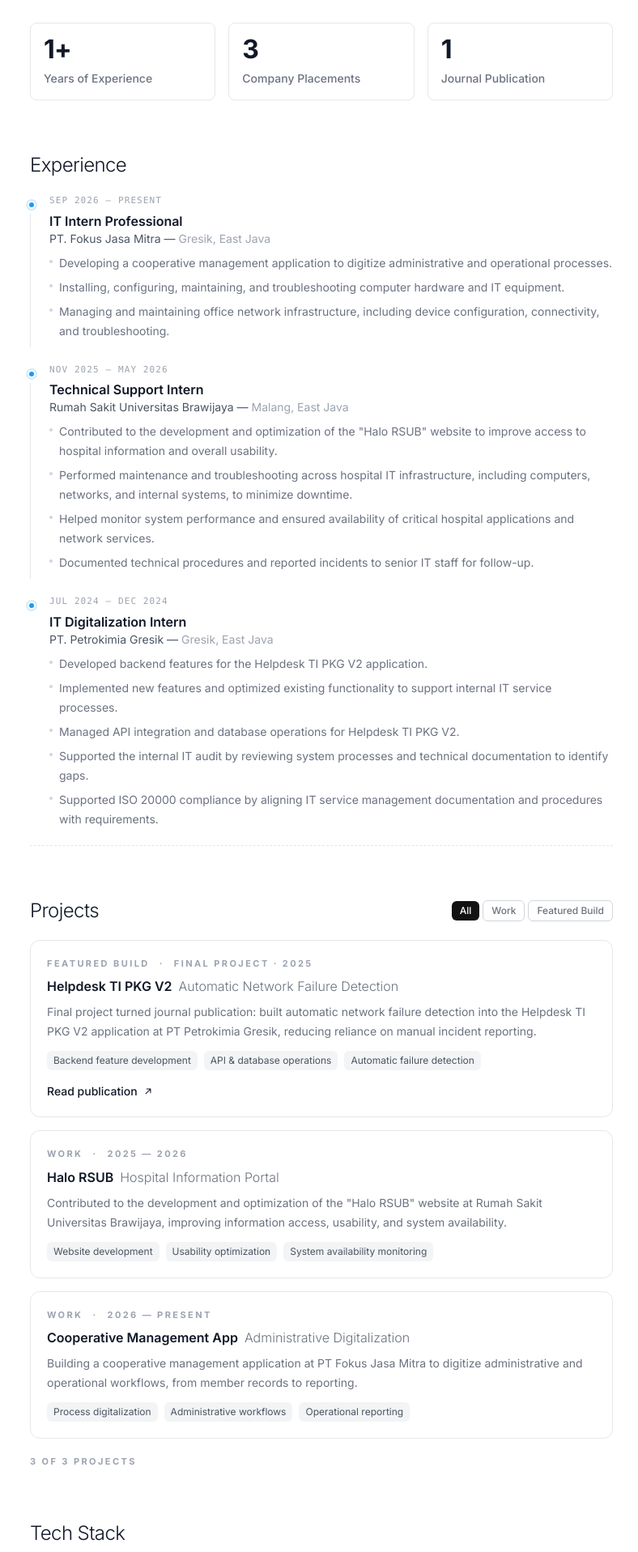
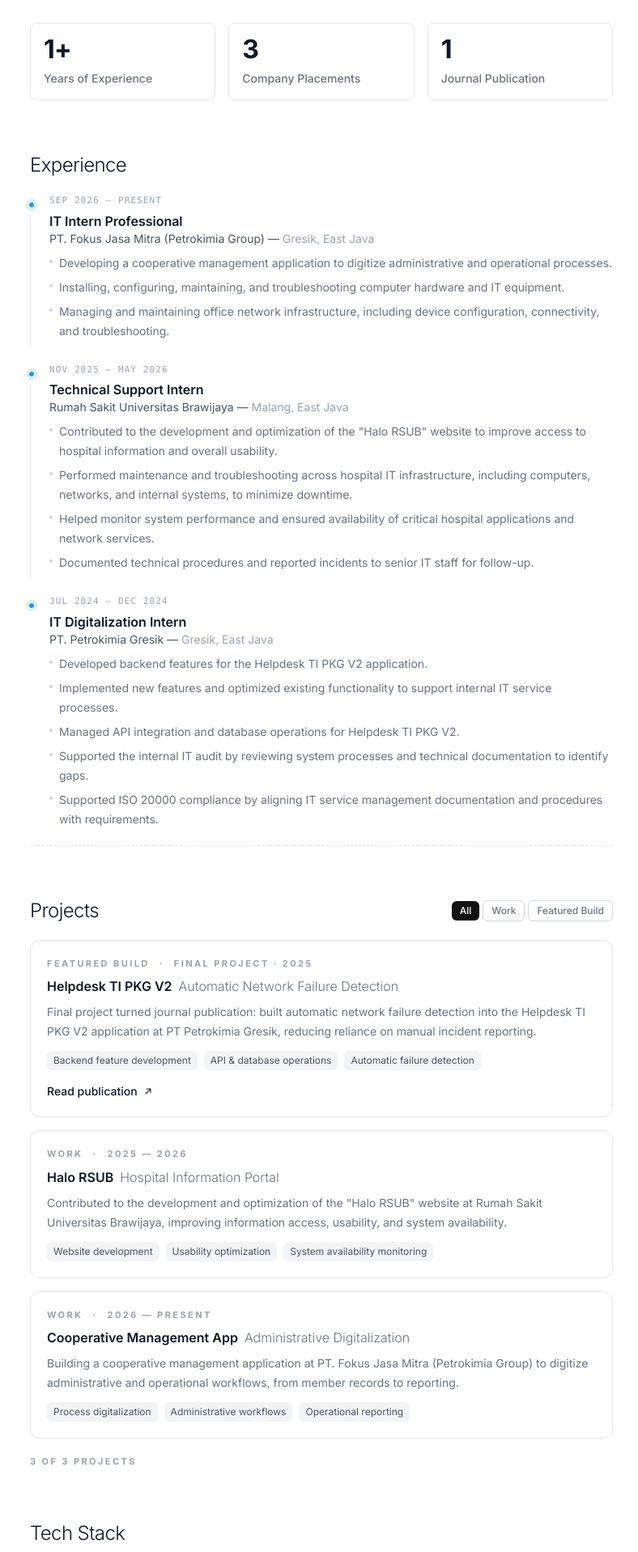
Before and after one commit to subhanfauzan/subhanfauzan.github.io, a React (Vite) app: page / in a window 1280 px wide. Shown: the part 574-2491 px from the top of the page at 81% size, without its empty margins (243-1031 px from the left). Built offline with nearby package versions, Linux system fonts and the light colour scheme.

Commit message:
update company name to PT. Fokus Jasa Mitra (Petrokimia Group)

```diff
--- a/src/data/content.js
+++ b/src/data/content.js
@@ -74,7 +74,7 @@
   {
     dates: "Sep 2026 — Present",
     title: "IT Intern Professional",
-    company: "PT. Fokus Jasa Mitra",
+    company: "PT. Fokus Jasa Mitra (Petrokimia Group)",
     location: "Gresik, East Java",
     description: [
       "Developing a cooperative management application to digitize administrative and operational processes.",
@@ -148,7 +148,7 @@
     title: "Cooperative Management App",
     subtitle: "Administrative Digitalization",
     description:
-      "Building a cooperative management application at PT Fokus Jasa Mitra to digitize administrative and operational workflows, from member records to reporting.",
+      "Building a cooperative management application at PT. Fokus Jasa Mitra (Petrokimia Group) to digitize administrative and operational workflows, from member records to reporting.",
     tag: "2026 — Present",
     points: [
       "Process digitalization",
```
Also changed, not shown: 2 other files (tests, documents, lock files or other folders).
